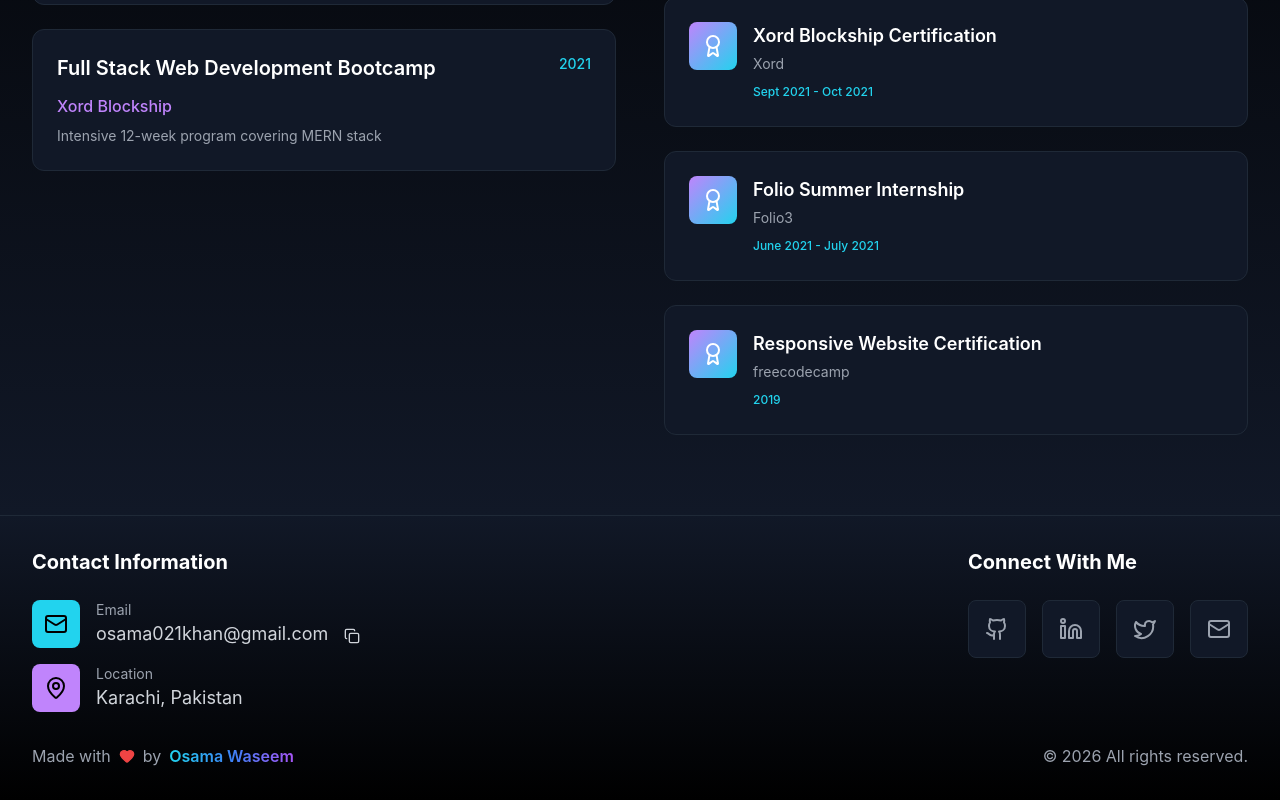
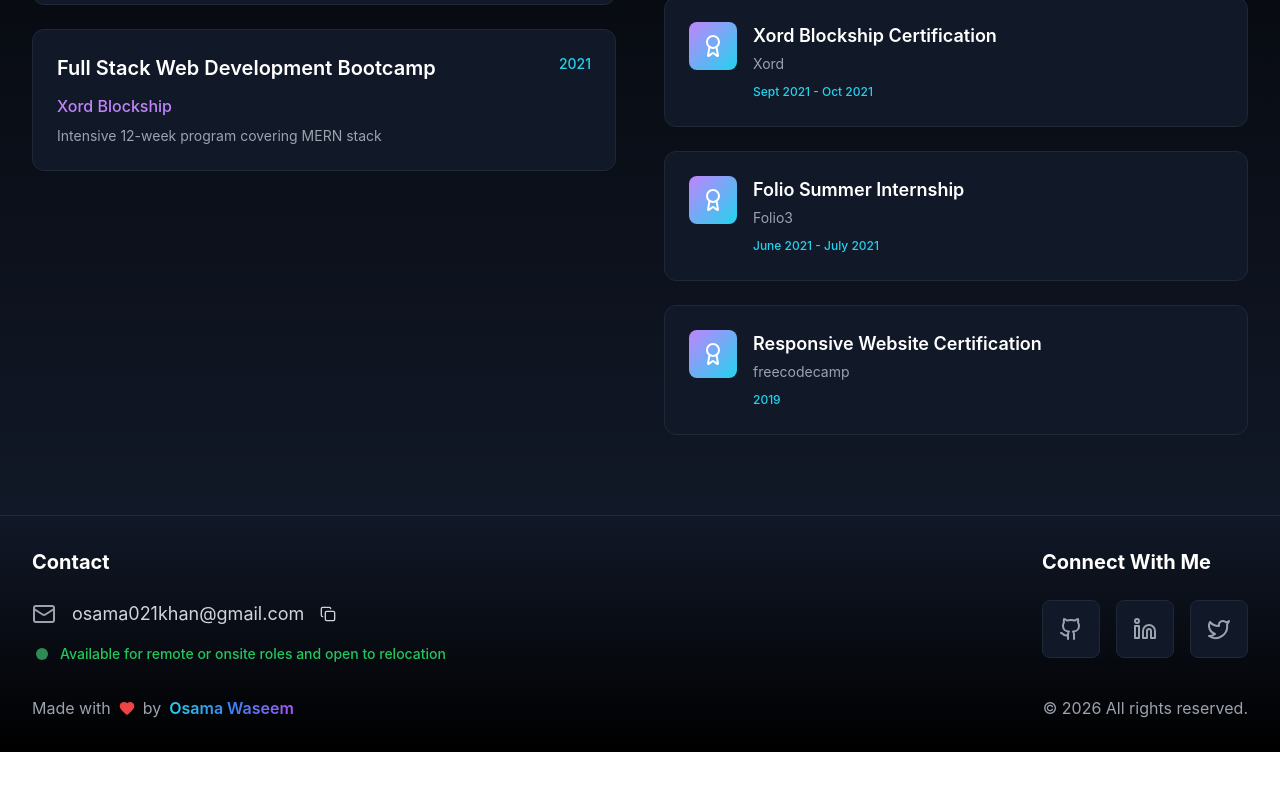
Before and after one commit to osamaKhan99/osama-portfolio, a React (Vite) app: page / in a window 1280 px wide. Shown: the part 4530-5330 px from the top of the page. After the commit the page ends 5282 px from the top, so only its background shows below. Built offline with nearby package versions, Linux system fonts and the light colour scheme.

Commit message:
updated: footer

```diff
--- a/src/components/Footer.jsx
+++ b/src/components/Footer.jsx
@@ -10,18 +10,15 @@ const Footer = ({ personalInfo, socialLinks }) => {
   return (
     <footer id='contact' className="border-t border-gray-800 py-8 bg-gradient-to-b from-gray-900 to-black">
       <div className="max-w-7xl mx-auto px-4 sm:px-6 lg:px-8">
-      <div className="space-y-8 flex justify-between">
-            <div className='flex flex-col md:flex-row justify-between gap-8 w-full'>
+        <div className="space-y-8 flex justify-between">
+          <div className='flex flex-col md:flex-row justify-between gap-8 w-full'>
             <div>
-              <h3 className="text-base md:text-xl font-bold text-white mb-6">Contact Information</h3>
+              <h3 className="text-base md:text-xl font-bold text-white mb-6">Contact</h3>
 
               <div className="space-y-4">
                 <div className="flex items-center gap-4 text-gray-300">
-                  <div className="bg-cyan-400 p-2 md:p-3 rounded-lg">
-                    <Mail className="w-4 h-4 md:w-6 md:h-6 text-black" />
-                  </div>
+                  <Mail className="w-4 h-4 md:w-6 md:h-6 text-gray-400" />
                   <div>
-                    <p className="text-sm text-gray-400">Email</p>
                     <a href={`mailto:${personalInfo.email}`} className="text-sm md:text-lg hover:text-cyan-400 transition-colors">
                       {personalInfo.email}
                     </a>
@@ -29,13 +26,12 @@ const Footer = ({ personalInfo, socialLinks }) => {
                   <CopyText text={personalInfo.email} />
                 </div>
 
-                <div className="flex items-center gap-4 text-gray-300">
-                  <div className="bg-purple-400 p-2 md:p-3 rounded-lg">
-                    <MapPin className="w-4 h-4 md:w-6 md:h-6 text-black" />
-                  </div>
-                  <div>
-                    <p className="text-sm text-gray-400">Location</p>
-                    <p className="text-sm md:text-lg">{personalInfo.location}</p>
+                <div>
+                  <div className="flex items-center gap-3 ml-1">
+                    <div className="w-3 h-3 rounded-full bg-green-400 animate-pulse" />
+                    <p className="text-sm font-medium text-green-500">
+                      Available for remote or onsite roles and open to relocation
+                    </p>
                   </div>
                 </div>
               </div>
@@ -62,21 +58,8 @@ const Footer = ({ personalInfo, socialLinks }) => {
                 })}
               </div>
             </div>
-            </div>
-
-            {/* CTA Box */}
-            {/* <div className="bg-gradient-to-br from-cyan-400 to-purple-400 rounded-2xl p-8 text-black">
-              <h4 className="text-2xl font-bold mb-3">Ready to Start?</h4>
-              <p className="mb-6">Let's discuss your project and see how I can help bring your vision to reality.</p>
-              <a
-                href={`mailto:${personalInfo.email}`}
-                className="inline-flex items-center gap-2 px-6 py-3 bg-black text-white font-semibold rounded-lg hover:bg-gray-900 transition-all duration-300 hover:scale-105"
-              >
-                <Send size={20} />
-                Send Email
-              </a>
-            </div> */}
           </div>
+        </div>
         <div className="flex flex-col md:flex-row justify-between items-center gap-4 mt-8">
           <div className="text-gray-400 text-center md:text-left">
             <p className="flex items-center gap-2 justify-center md:justify-start">
--- a/src/components/ui/copy.jsx
+++ b/src/components/ui/copy.jsx
@@ -12,7 +12,7 @@ const CopyText = ({ text }) => {
   };
 
   return (
-    <button onClick={handleCopy} className="mt-6">
+    <button onClick={handleCopy}>
       {copied ? (
         <CopyCheck className="w-4 h-4 text-green-500" />
       ) : (
--- a/src/data/mock.js
+++ b/src/data/mock.js
@@ -299,9 +299,4 @@ export const socialLinks = [
     url: "https://x.com/iOsama99",
     icon: "twitter"
   },
-  {
-    name: "Email",
-    url: "mailto:osama021khan@gmail.com",
-    icon: "mail"
-  }
 ];
```
